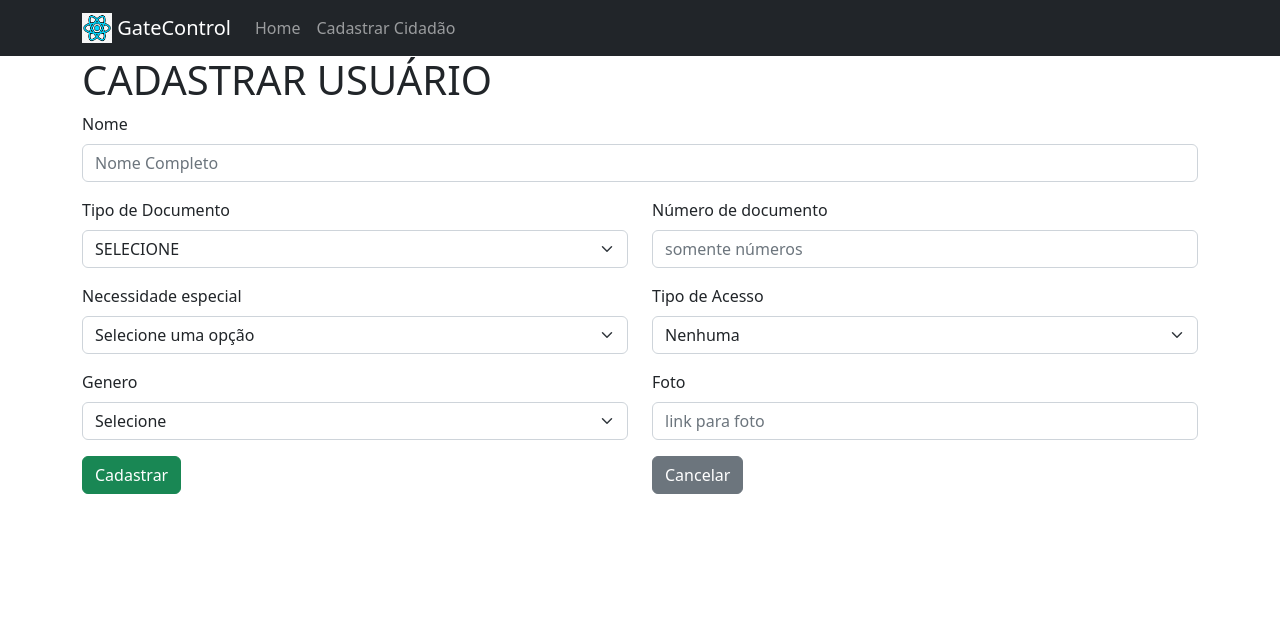
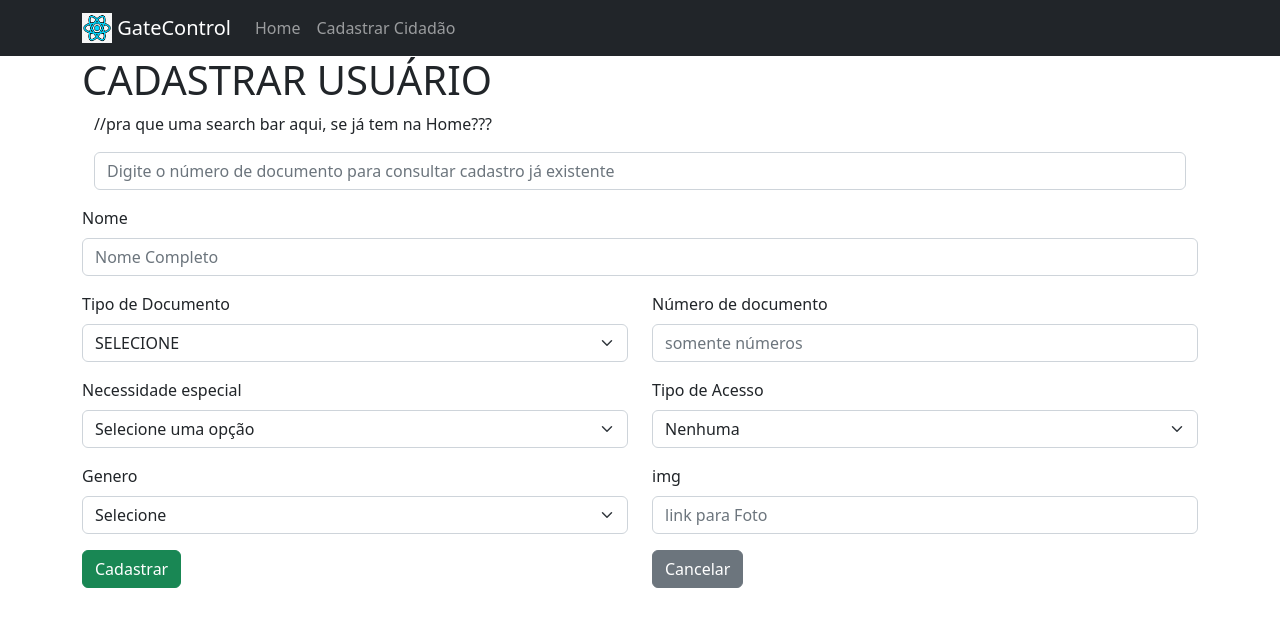
Before and after one commit to brunoprestesap/gestao-acesso-cidadao, a React (Create React App) app: page /novousuario in a window 1280 px wide. Shown: the top 626 px of the page. Built offline with nearby package versions, Linux system fonts and the light colour scheme; no server answers.

Commit message:
correção da propriedade imagem

```diff
--- a/src/pages/FormCadastroPessoa.js
+++ b/src/pages/FormCadastroPessoa.js
@@ -1,12 +1,17 @@
-import { Form, Row, Col, Button } from "react-bootstrap";
+import { Form, Row, Col, Button, InputGroup } from "react-bootstrap";
 import { Container } from "react-bootstrap";
-import { useState } from "react";
+import { useState, useEffect } from "react";
+import { useNavigate } from "react-router-dom";
 import toast from "react-hot-toast";
 import axios from "axios";
 import { Link } from "react-router-dom";
 
 function FormCadastroPessoa() {
   const [reload, setReload] = useState(false);
+  const [search, setSearch] = useState("");
+  const [listaGeral, setListaGeral] = useState({});
+  const [isLoading, setIsLoading] = useState(true);
+  const navigate = useNavigate();
   const [form, setForm] = useState({
     nome: "",
     tipoDoc: "",
@@ -14,7 +19,7 @@ function FormCadastroPessoa() {
     profissao: "",
     acessibilidade: "",
     genero: "",
-    foto: "",
+    img: "",
     acessos: [],
     noLocal: false,
   });
@@ -34,21 +39,68 @@ function FormCadastroPessoa() {
         profissao: "",
         acessibilidade: "",
         genero: "",
-        foto: "",
+        img: "",
         acessos: [],
         noLocal: false,
       });
       toast.success("Cadastro realizado com sucesso.");
-      setReload(!reload)
+      setReload(!reload);
+      navigate("/")
     } catch (error) {
       console.log(error);
       toast.error("Algo deu errado. Tente novamente.");
     }
   }
 
+  //Buscar usuário já cadastrado, copiado da Home, apenas pelo numDoc
+  useEffect(() => {
+    async function getListaCidadaos() {
+      const response = await axios.get(
+        "https://ironrest.cyclic.app/AcessCidadao"
+      );
+
+      setListaGeral(response.data);
+      setIsLoading(false);
+    }
+    getListaCidadaos();
+  }, [reload]);
+
+  // search bar
+  function handleSearch(e) {
+    setSearch(e.target.value);
+  }
+  // filtrando o map com o search
+  function filtrar(cidadao, search) {
+    return cidadao.numDoc
+      .toLowerCase()
+      .replaceAll("-", "")
+      .replaceAll(".", "")
+      .replaceAll("/", "")
+      .includes(
+        search
+          .toLowerCase()
+          .replaceAll("-", "")
+          .replaceAll(".", "")
+          .replaceAll("/", "")
+      );
+  }
+  //
+
   return (
+
     <Container>
       <h1> CADASTRAR USUÁRIO</h1>
+      <Container>
+      //pra que uma search bar aqui, se já tem na Home???
+        <InputGroup className="my-3">
+          <Form.Control
+            type="text"
+            placeholder="Digite o número de documento para consultar cadastro já existente"
+            onChange={handleSearch}
+            value={search}
+          />
+        </InputGroup>
+      </Container>
 
       <Form>
         <Row>
@@ -151,13 +203,13 @@ function FormCadastroPessoa() {
             </Form.Group>
           </Col>
           <Col>
-            <Form.Group className="mb-3" controlId="foto">
-              <Form.Label>Foto </Form.Label>
+            <Form.Group className="mb-3" controlId="img">
+              <Form.Label>img </Form.Label>
               <Form.Control
                 type="text"
-                placeholder="link para foto"
-                name="foto"
-                value={form.foto}
+                placeholder="link para Foto"
+                name="img"
+                value={form.img}
                 onChange={handleChange}
               />
             </Form.Group>
@@ -165,11 +217,9 @@ function FormCadastroPessoa() {
         </Row>
         <Row>
           <Col>
-
-              <Button variant="success" type="submit" onClick={handleSubimit}>
-                Cadastrar
-              </Button>
-
+            <Button variant="success" type="submit" onClick={handleSubimit}>
+              Cadastrar
+            </Button>
           </Col>
           <Col>
             <Link to={"/"}>
```
